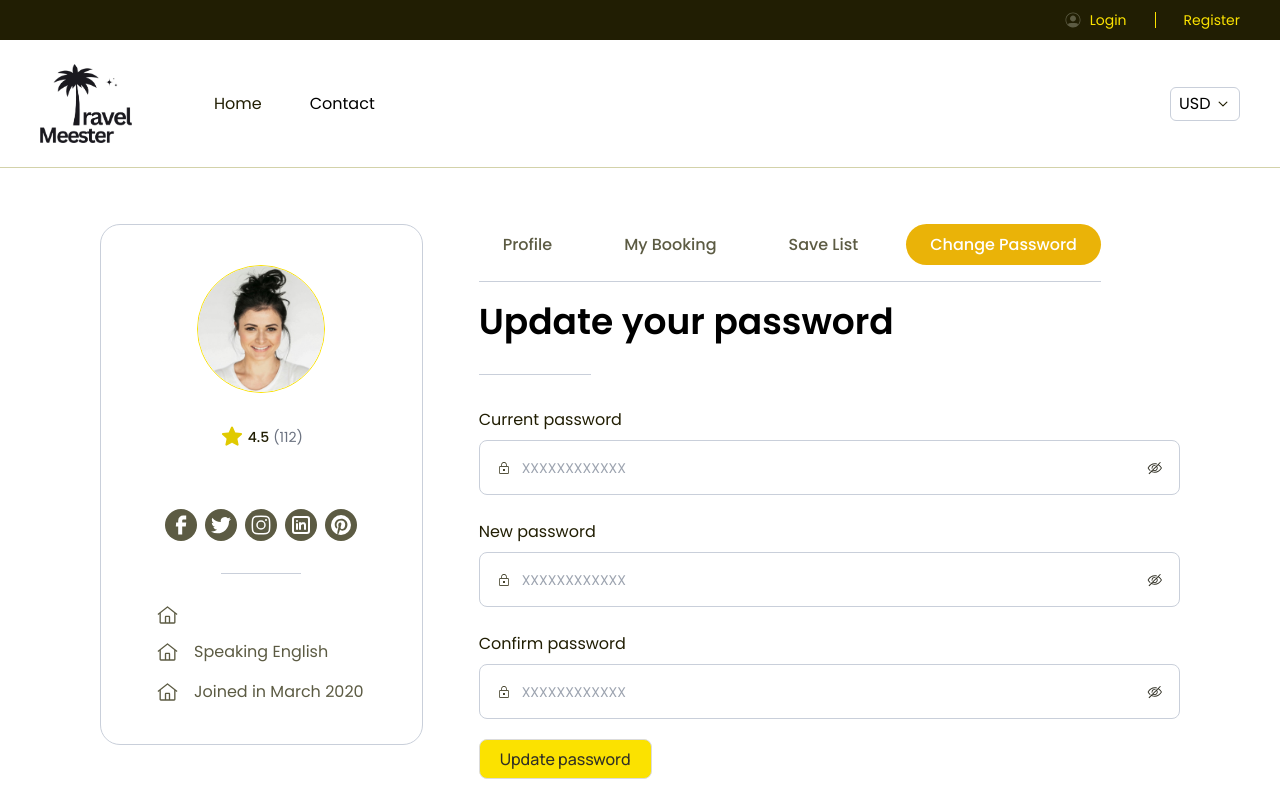
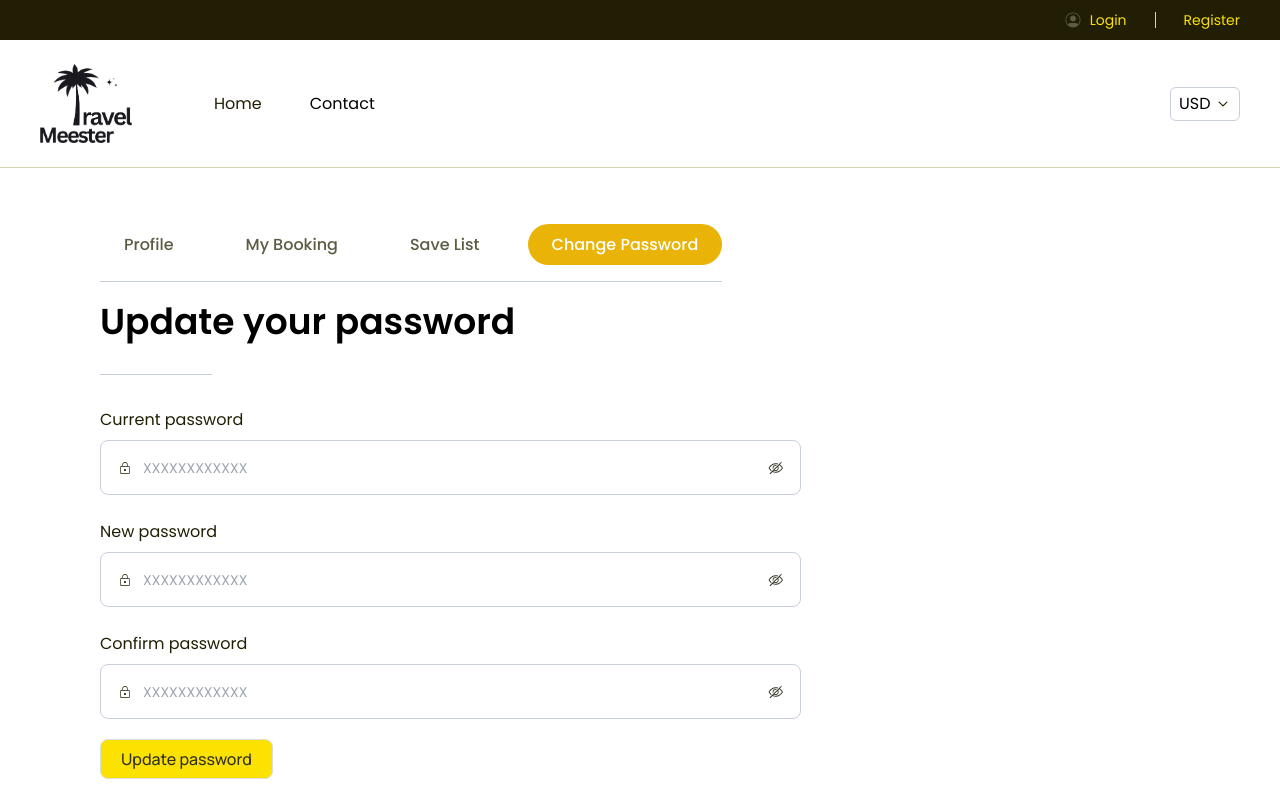
Before and after one commit to amanullhazoha/rate-hawk, a Next.js app: page /change-password in a window 1280 px wide. Shown: the top 800 px of the page. Built offline with nearby package versions, Linux system fonts and the light colour scheme; no server answers.

Commit message:
user profile issue solve

```diff
--- a/src/app/(user)/layout.tsx
+++ b/src/app/(user)/layout.tsx
@@ -12,7 +12,7 @@ const Layout = ({
         <div className="flex justify-center items-center h-20">loading....</div>
       }
     >
-      <UserLayout>{children}</UserLayout>;
+      <UserLayout>{children}</UserLayout>
     </Suspense>
   );
 };
--- a/src/components/layoutSection/ProfileLayout.tsx
+++ b/src/components/layoutSection/ProfileLayout.tsx
@@ -25,7 +25,7 @@ const ProfileLayout = ({
     <main className="bg-white py-10 md:py-14">
       <div className="container mx-auto px-2.5 md:px-0">
         <div className="w-full lg:w-[90%] mx-auto grid grid-cols-1 md:grid-cols-3 gap-8 lg:gap-14">
-          <div className="w-full col-span-1 px-4 lg:px-10 py-4 lg:py-10 border border-border-primary rounded-[20px] h-fit">
+          {/* <div className="w-full col-span-1 px-4 lg:px-10 py-4 lg:py-10 border border-border-primary rounded-[20px] h-fit">
             <div className="flex items-center flex-col gap-4 pb-6">
               <Image
                 src={team}
@@ -111,7 +111,7 @@ const ProfileLayout = ({
                 </span>
               </div>
             </div>
-          </div>
+          </div> */}
 
           <div className="col-span-1 md:col-span-2">
             {/* <div className="flex gap-6 pb-4 border-b border-border-primary mb-5"> */}
```
